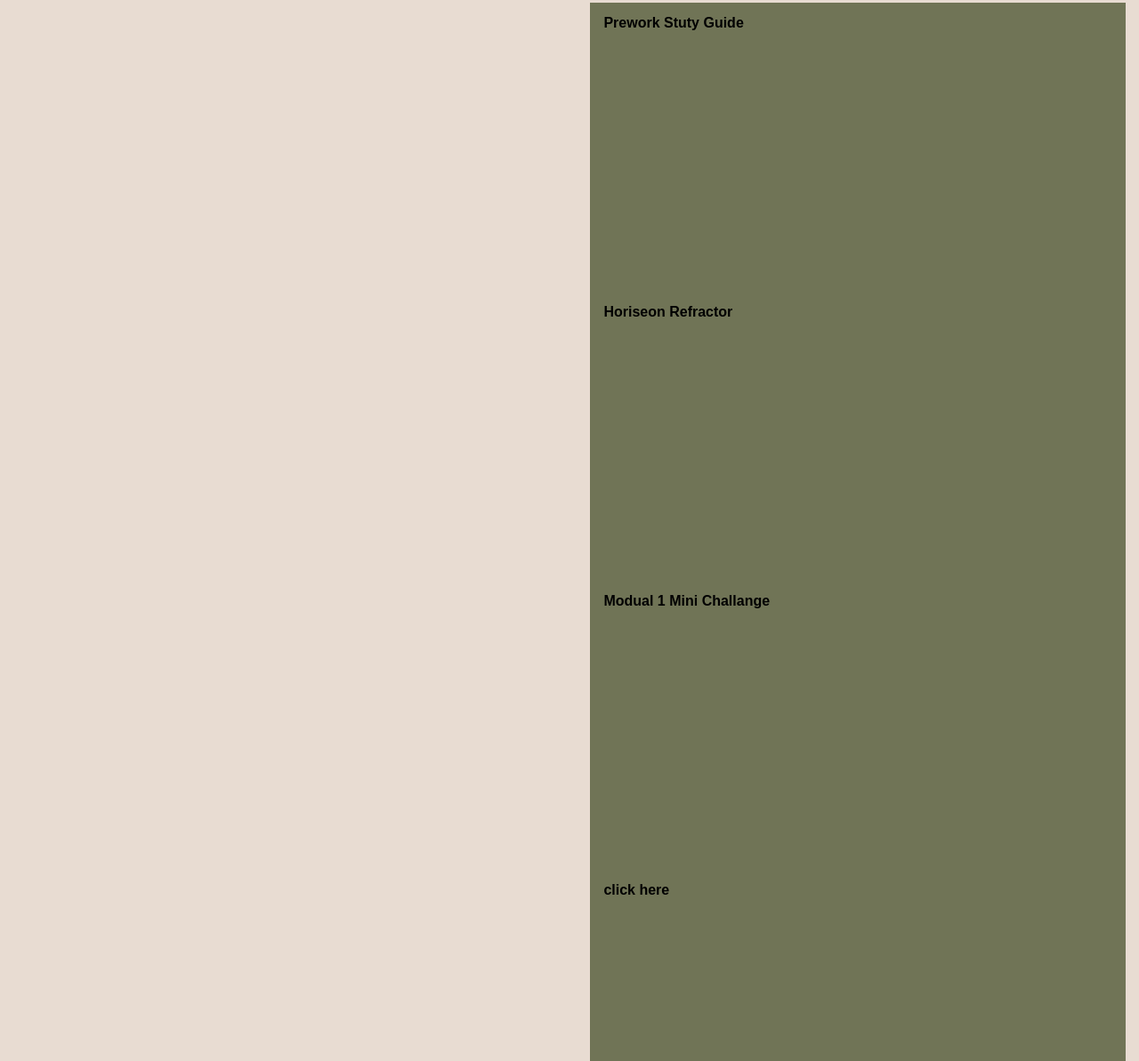
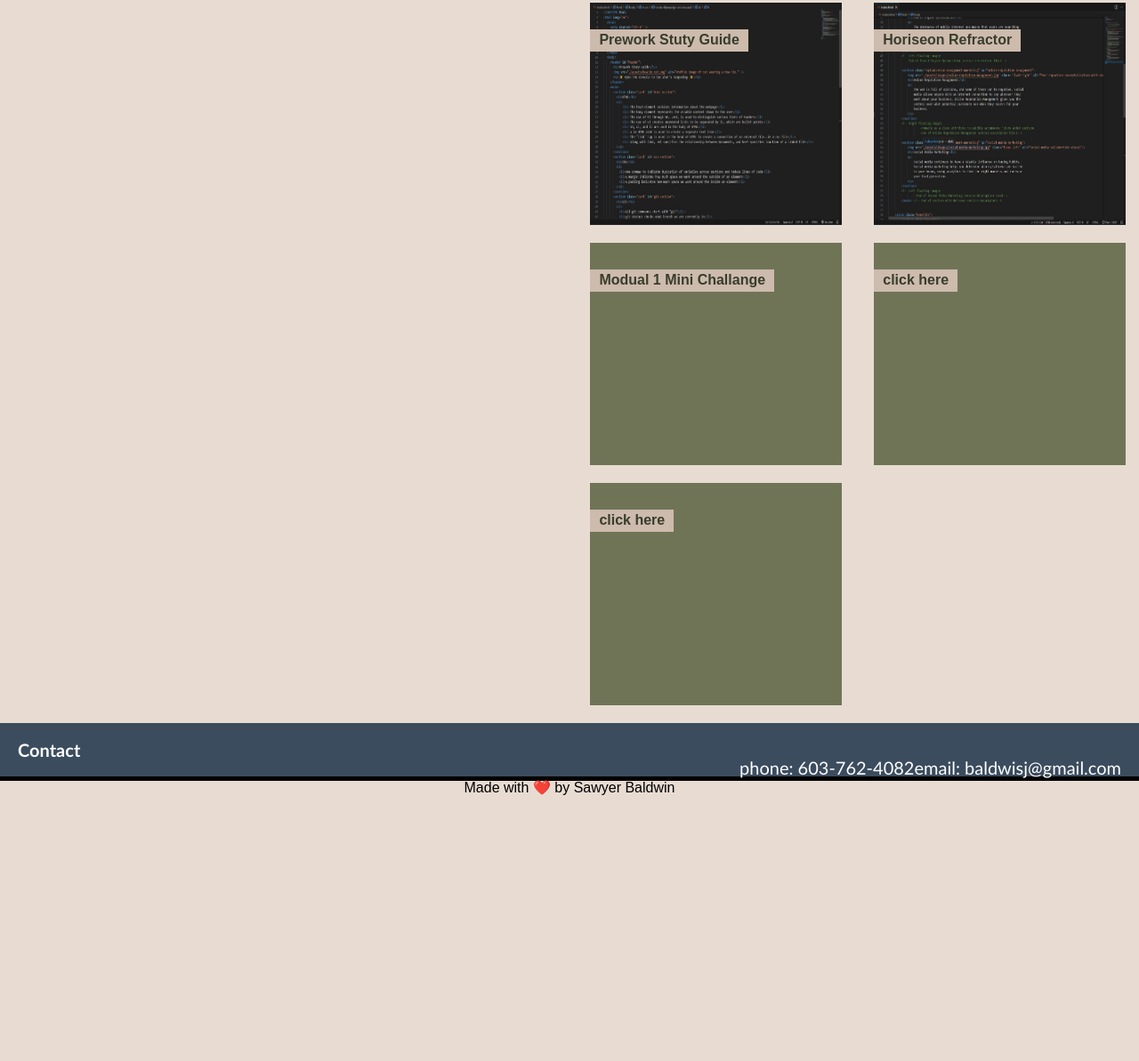
Before and after one commit to baldwisj/Sawyer_Baldwin_Portfolio, a plain HTML site: page index.html in a window 1280 px wide. Shown: the part 1607-2800 px from the top of the page at 89% size. After the commit the page ends 2501 px from the top, so only its background shows below. Drawn offline with Linux system fonts and the light colour scheme.

Commit message:
Added to projects section and screen media

```diff
--- a/assets/css/style.css
+++ b/assets/css/style.css
@@ -3,7 +3,7 @@
 header {
     padding: 20px;
     font-family: 'Trebuchet MS', 'Lucida Sans Unicode', 'Lucida Grande', 'Lucida Sans', Arial, sans-serif;
-    background-color: #3768A6;
+    background-color: #3B4C5E;
     color: white;
 }
 
@@ -95,6 +95,7 @@ h3 {
 }
 
 .float-right {
+    flex-wrap: wrap;
     float: right;
     clear: both;
     width: 47%;
@@ -114,41 +115,88 @@ h3 {
     align-items: center;
     justify-content: center;
 }
-.work div{
-    padding: 15px;
-    height: 325px;
+.float-right section{
+    width: 100%;
+    display: flex;
+    justify-content: space-between;
+    flex-wrap: wrap;
+}
+.work{
+    margin-bottom: 20px;
+    height: 250px;
     background-color: #707456;
+    flex-wrap:wrap;
+    float: left;
+    width: 47%;
+    position: relative;
+
 }
+
+.button-image {
+    width: 100%;
+    height: 100%;
+}
+
+.work h5 {
+    background-color: #CDBBAD;
+    height: 10%;
+    padding:10px;
+    display: flex;
+    align-items: center;
+    color: #383D2D;
+    top: 30px;
+    position: absolute;
+}
+
 #contact {
     padding: 20px;
     font-family: 'Trebuchet MS', 'Lucida Sans Unicode', 'Lucida Grande', 'Lucida Sans', Arial, sans-serif;
-    background-color: #3768A6;
+    background-color: #3B4C5E;
     color: white;
     display: block;
+    width: 100%;
+    display: flex;
+    position: relative;
+
 }
 
 #contact h6{
-    display:inline;
     font-size: 20px
 }
 
-#contact ul li{
-    margin-right: 20px;
-    float: right;
+#contact ul {
+    margin-top: 20px;
     font-family: 'Gill Sans', 'Gill Sans MT', 'Trebuchet MS', sans-serif;
     font-size: 20px;
+    display: flex;
+    position: absolute;
+    right: 20px;
+    top: 20px;
+    justify-content: space-between;
+
 
 }
 footer {
     border-top: solid 5px black;
     width: 100%;
-    flex-flow: flex;
-    align-items: center;
+    display: flex;
     justify-content: center;
 }
 
-@media screen and (max-width: 900px) {
-    .about {
-        flex-direction: column;
+@media screen and (max-width: 992px) {
+    #about{
+        width:100%;
+        border: none;
+        margin-bottom: 30px;
+    }
+    .float-right{
+        float: none;
+        width: 100%;
+        border-top:5px solid #5C5C51;
     }
 }
+@media screen and (max-width: 768px){
+
+}
+@media screen and (max-width: 576px){
+}
--- a/index.html
+++ b/index.html
@@ -63,20 +63,22 @@
 
     <aside class="float-right">
         <h4>Projects</h4>
-        <section class="work">
-            <div>
+        <section>
+            <div class="work">
+                <img src="./assets/images/Code_Prework-study-guide.jpg" class="button-image" alt="code screenshot from the prework study guide website"/>
                 <h5>Prework Stuty Guide</h5>
             </div>
-            <div>
+            <div class="work">
+                <img src="./assets/images/Code_Horiseon.jpg" class="button-image" alt="code screenshot from the prework study guide website"/>
                 <h5>Horiseon Refractor</h5>
             </div>
-            <div>
+            <div class="work">
                 <h5>Modual 1 Mini Challange</h5>
             </div>
-            <div>
+            <div class="work">
                 <h5>click here</h5>
             </div>
-            <div>
+            <div class="work">
                 <h5>click here</h5>
             </div>
         </section>
```
Also changed, not shown: assets/Images/Code_Horiseon.jpg (added), assets/Images/Code_Portfolio.jpg (added), assets/Images/Code_Prework-study-guide.jpg (added), assets/Images/Code_bootcamp_working_code.jpg (added).
